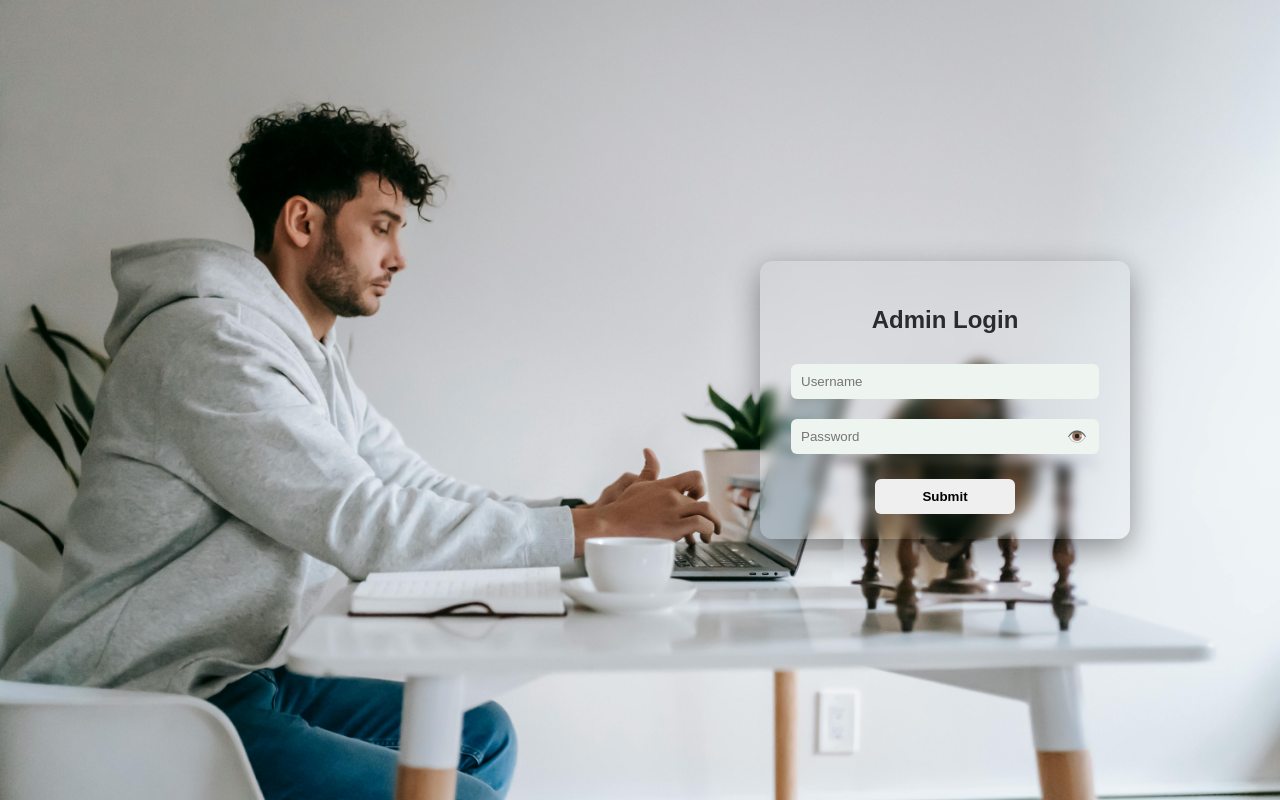
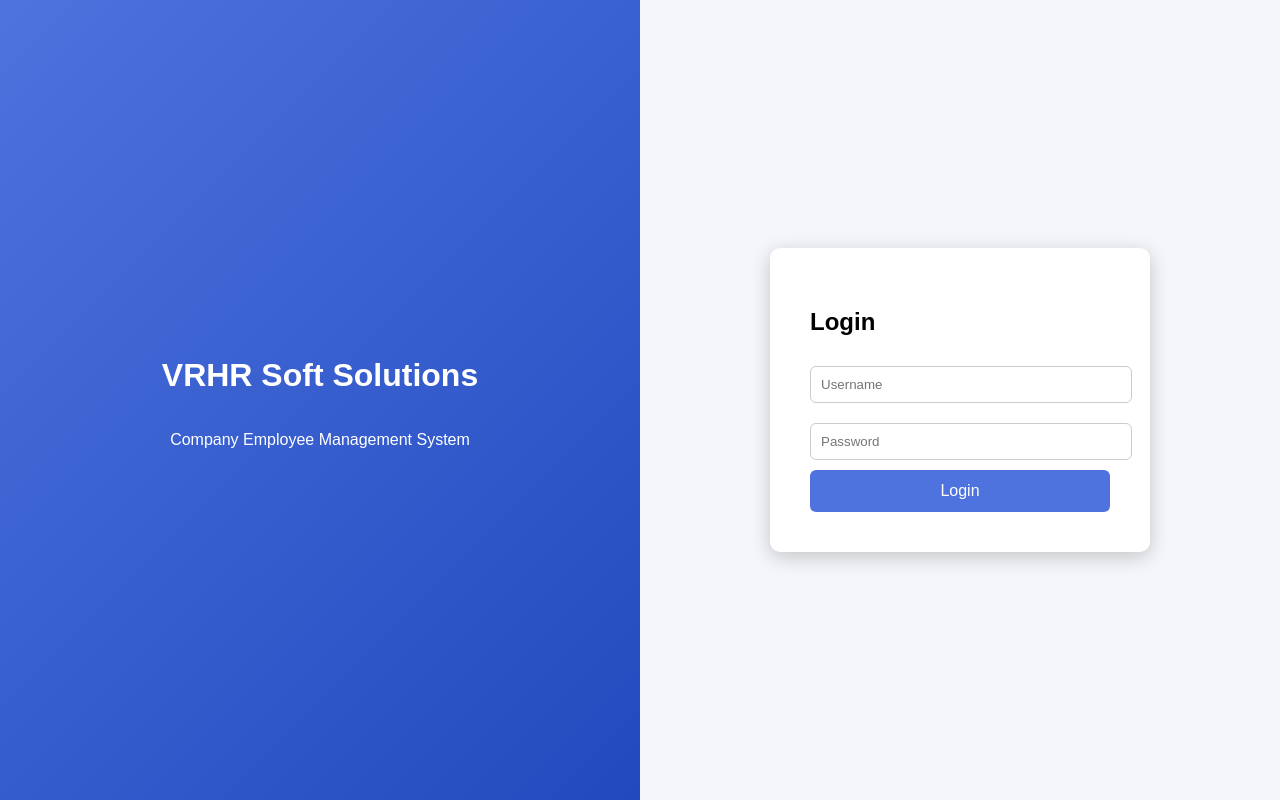
Before and after one commit to vrhr9886/official-site, a Flask app: template templates/login.html in a window 1280 px wide. Run offline with Flask 3, Linux system fonts and the light colour scheme; the template is opened without the code that fills it, so the values that code supplies are empty.

Commit message:
Update login.html

```diff
--- a/templates/login.html
+++ b/templates/login.html
@@ -1,265 +1,83 @@
 <!DOCTYPE html>
-<html lang="en">
+<html>
 <head>
-<meta charset="UTF-8">
-<title>Admin Login</title>
-
+<title>VRHR Login</title>
 <style>
 body{
 margin:0;
-  font-family:Arial,sans-serif;
-  background:url("{{ url_for('static', filename='images/a.jpeg') }}") center/cover no-repeat;
+font-family:Arial;
+height:100vh;
 display:flex;
-  justify-content:right;
-  align-items:center;
-  min-height:100vh;
-  color:#fff;
 }
 
-.login-box{
-  margin-right:150px;
-  backdrop-filter:blur(6px);
-  width:320px;
-  padding:25px;
-  border-radius:12px;
-  background:transparent;
-  box-shadow:0 10px 30px rgba(0,0,0,0.4);
-  text-align:center;
+.left{
+width:50%;
+background:linear-gradient(135deg,#4e73df,#224abe);
+color:white;
+display:flex;
+flex-direction:column;
+justify-content:center;
+align-items:center;
 }
 
-h2{ color:#2a2b2c; }
+.right{
+width:50%;
+display:flex;
+justify-content:center;
+align-items:center;
+background:#f4f6f9;
+}
+
+.box{
+background:white;
+padding:40px;
+border-radius:10px;
+width:300px;
+box-shadow:0 5px 20px rgba(0,0,0,0.2);
+}
 
 input{
-  width:90%;
+width:100%;
 padding:10px;
 margin:10px 0;
+border:1px solid #ccc;
 border-radius:6px;
-  border:none;
-  outline:none;
-  background-color: #eef4ef;
 }
 
 button{
-  width:140px;
-  padding:10px;
+width:100%;
+background:#4e73df;
+color:white;
 border:none;
+padding:12px;
 border-radius:6px;
+font-size:16px;
 cursor:pointer;
-  margin-top:15px;
-  font-weight:bold;
-  display:block;          /* 🔥 IMPORTANT */
-  margin-left:auto;
-  margin-right:auto;      /* optional: center align */
 }
 
 button:hover{
-  background-color:#727376;
-}
-
-.password-box{ position:relative; }
-.password-box span{
-  position:absolute;
-  right:18px;
-  top:50%;
-  transform:translateY(-50%);
-  cursor:pointer;
-}
-
-#otpBox{ display:none; }
-
-#timer{
-  display: inline-block;     /* 🔥 KEY LINE */
-  background-color:#727376;
-  font-size:12px;
-  color:#03ea35;
-  font-weight:700;
-  padding:3px 6px;           /* text ke around thoda gap */
-  border-radius:4px;         /* optional – thoda smooth look */
-}
-
-
-/* MESSAGE */
-.msg{
-  color:#d2d9d3;
-  display:none;
-  margin-top:10px;
-  font-weight: 700;
-  padding:10px;
-  font-size:14px;
-}
-
-.msg.error{
-  background:#fee2e2;
-  color:#7f1d1d;
-  border:1px solid #f87171;
-}
-
-.msg.success{
-  background:#dcfce7;
-  color:#166534;
-  border:1px solid #4ade80;
-}
-
-/* POPUP */
-#successPopup{
-  display:none;
-  position:fixed;
-  inset:0;
-  background:rgba(0,0,0,0.6);
-  justify-content:center;
-  align-items:center;
-}
-.popup-box{
-  backdrop-filter:blur(6px);
-  padding:30px;
-  border-radius:12px;
+background:#224abe;
 }
 </style>
 </head>
 
 <body>
 
-<div class="login-box" id="loginBox">
-  <h2>Admin Login</h2>
-
-  <div id="msgBox" class="msg1"></div>
-
-  <input id="username" placeholder="Username">
-
-  <div class="password-box">
-    <input id="password" type="password" placeholder="Password">
-    <span onclick="togglePassword()">👁️</span>
+<div class="left">
+<h1>VRHR Soft Solutions</h1>
+<p>Company Employee Management System</p>
 </div>
 
-  <!-- OTP BOX -->
-  <div id="otpBox">
-    <input id="otp" placeholder="Enter OTP">
-    <div id="timer">OTP expires in 00:30</div>
-
-    <!-- 🔥 SINGLE DYNAMIC BUTTON -->
-    <button id="otpBtn">Login</button>
-  </div>
-
-  <!-- SUBMIT BUTTON -->
-  <button id="btn" onclick="login()">Submit</button>
-</div>
-
-<div id="successPopup">
-  <div class="popup-box">
-    <h3>✅ Login Successful</h3>
-    <p>Redirecting...</p>
+<div class="right">
+<div class="box">
+<h2>Login</h2>
+<form method="post">
+<input name="username" placeholder="Username">
+<input name="password" type="password" placeholder="Password">
+<button>Login</button>
+</form>
 </div>
 </div>
 
-<script>
-let time = 30;
-let timerInterval;
-
-/* MESSAGE */
-function showMessage(text, type){
-  msgBox.innerText = text;
-  msgBox.className = "msg " + type;
-  msgBox.style.display = "block";
-  setTimeout(()=> msgBox.style.display="none",3000);
-}
-
-function togglePassword(){
-  password.type = password.type==="password" ? "text" : "password";
-}
-
-/* SUBMIT → SEND OTP */
-function login(){
-  fetch("/login",{
-    method:"POST",
-    headers:{"Content-Type":"application/x-www-form-urlencoded"},
-    body:`username=${username.value}&password=${password.value}`
-  })
-  .then(r=>r.json())
-  .then(d=>{
-    if(d.status==="otp_sent"){
-      showMessage("OTP sent to your mail","success");
-
-      btn.style.display="none";
-      otpBox.style.display="block";
-
-      setLoginMode();
-      resetTimer();
-    }else{
-      showMessage("Invalid credentials","error");
-    }
-  });
-}
-
-/* TIMER */
-function resetTimer(){
-  clearInterval(timerInterval);
-  time = 30;
-  startTimer();
-}
-
-function startTimer(){
-  timerInterval = setInterval(()=>{
-    timer.innerText = `OTP expires in 00:${time<10?'0'+time:time}`;
-    time--;
-
-    if(time < 0){
-      clearInterval(timerInterval);
-      setResendMode();
-    }
-  },1000);
-}
-
-/* BUTTON MODES */
-function setLoginMode(){
-  otpBtn.innerText = "Login";
-  otpBtn.onclick = verifyOtp;
-}
-
-function setResendMode(){
-  otpBtn.innerText = "Resend OTP";
-  otpBtn.onclick = resendOtp;
-}
-
-/* VERIFY OTP */
-function verifyOtp(){
-  fetch("/verify-otp",{
-    method:"POST",
-    headers:{"Content-Type":"application/x-www-form-urlencoded"},
-    body:`otp=${otp.value}`
-  })
-  .then(r=>r.json())
-  .then(d=>{
-    if(d.status==="success"){
-      loginBox.style.display="none";
-      successPopup.style.display="flex";
-      setTimeout(()=>window.location="/dashboard",1000);
-    }
-    else if(d.status==="expired"){
-      setResendMode();
-    }
-    else{
-      showMessage("Invalid OTP","error");
-    }
-  });
-}
-
-/* RESEND OTP */
-function resendOtp(){
-  showMessage("Resending OTP...","success");
-
-  fetch("/resend-otp",{method:"POST"})
-  .then(r=>r.json())
-  .then(d=>{
-    if(d.status==="otp_sent"){
-      showMessage("OTP resent to your mail","success");
-      setLoginMode();
-      resetTimer();
-    }else{
-      showMessage("Failed to resend OTP","error");
-    }
-  });
-}
-</script>
-
 </body>
 </html>
```
Lines whose indentation alone changed are shown as unchanged.
